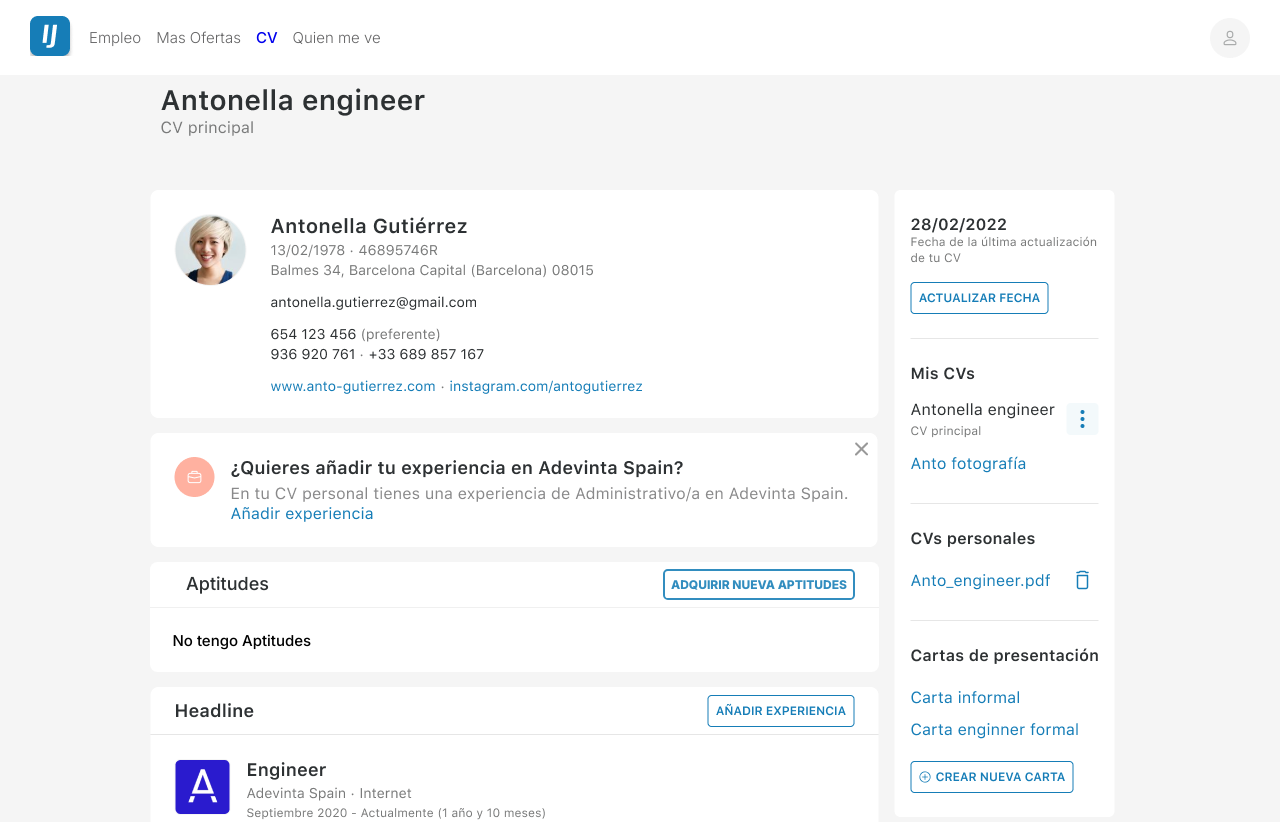
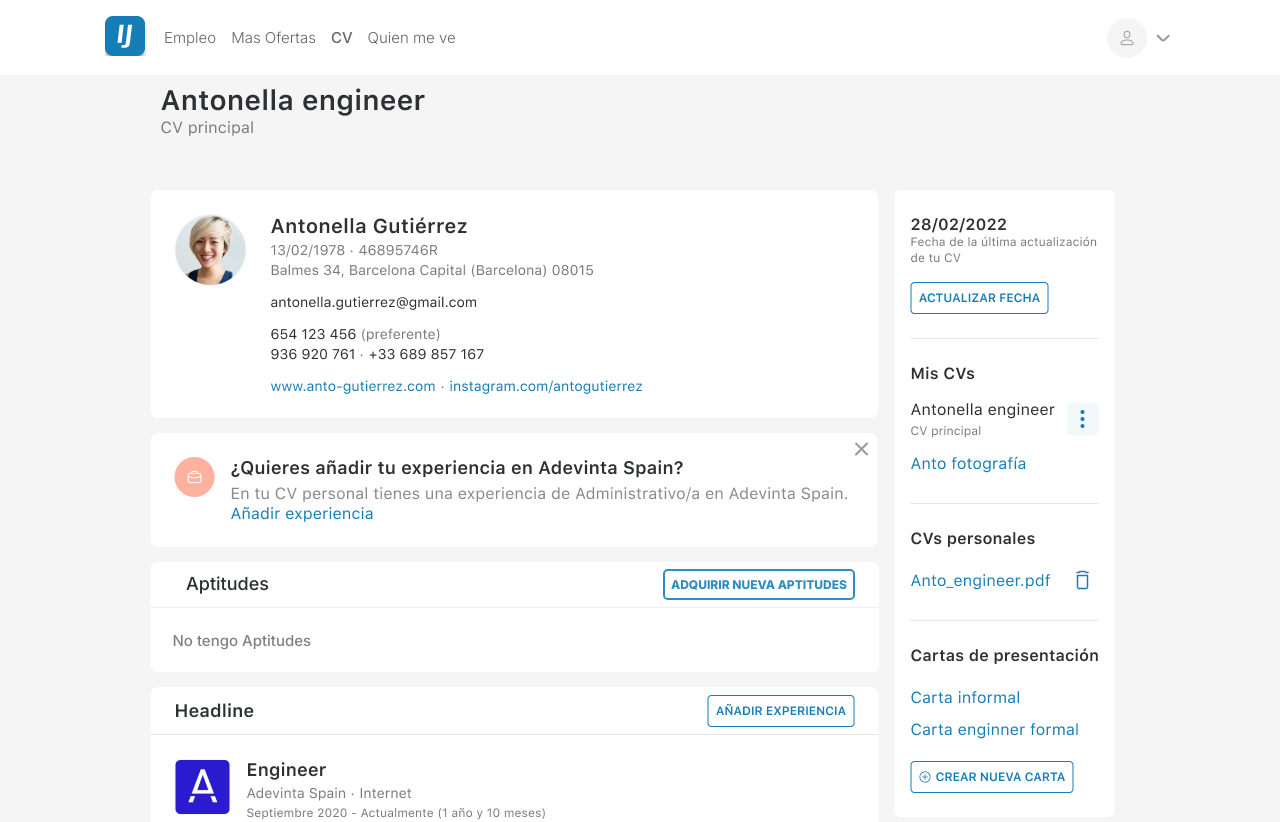
Before and after one commit to LeandroF01/infojobs-hackathon, a React (Vite) app: page /cv in a window 1280 px wide. Shown: the top 822 px of the page. Built offline with nearby package versions, Linux system fonts and the light colour scheme.

Commit message:
Refactor style

```diff
--- a/src/style/cv.css
+++ b/src/style/cv.css
@@ -46,8 +46,11 @@
 
 .main__aptitudes-item {
 	display: flex;
+	flex-wrap: wrap;
 	gap: 1em;
 	padding: 1.5em;
+	font-size: 1em;
+	color:#838080;
 }
 .aptitudes__item-title {
 	display: flex;
--- a/src/style/navbar.css
+++ b/src/style/navbar.css
@@ -11,11 +11,15 @@
 	align-items: center;
 	gap: 1em;
 	width: 100%;
-	margin-left: 2em;
+	margin-left: 7em;
 }
 .navbar__list-item {
 	cursor: pointer;
 	font-size: 1em;
+	color: #636364fc;
+}
+.navbar__list-item:hover {
+	color: #2088C2;
 }
 .navbar__list-unable {
 	cursor: not-allowed;
@@ -26,5 +30,5 @@
 
 .navbar__user {
 	display: flex;
-	margin-right: 2em;
+	margin-right: 7em;
 }
--- a/src/style/skillSelection.css
+++ b/src/style/skillSelection.css
@@ -36,10 +36,14 @@
 	margin: 0 1em;
 }
 .selection__questions-grade {
-	color: #636364b2;
+	color: #656566;
 	font-size: 0.9em;
-	font-weight: 300;
+	font-weight: 400;
 }
+.timer{
+	color: red;
+}
+
 .aprobado {
 	color: green;
 }
```
Also changed, not shown: src/assets/avatar.png.
